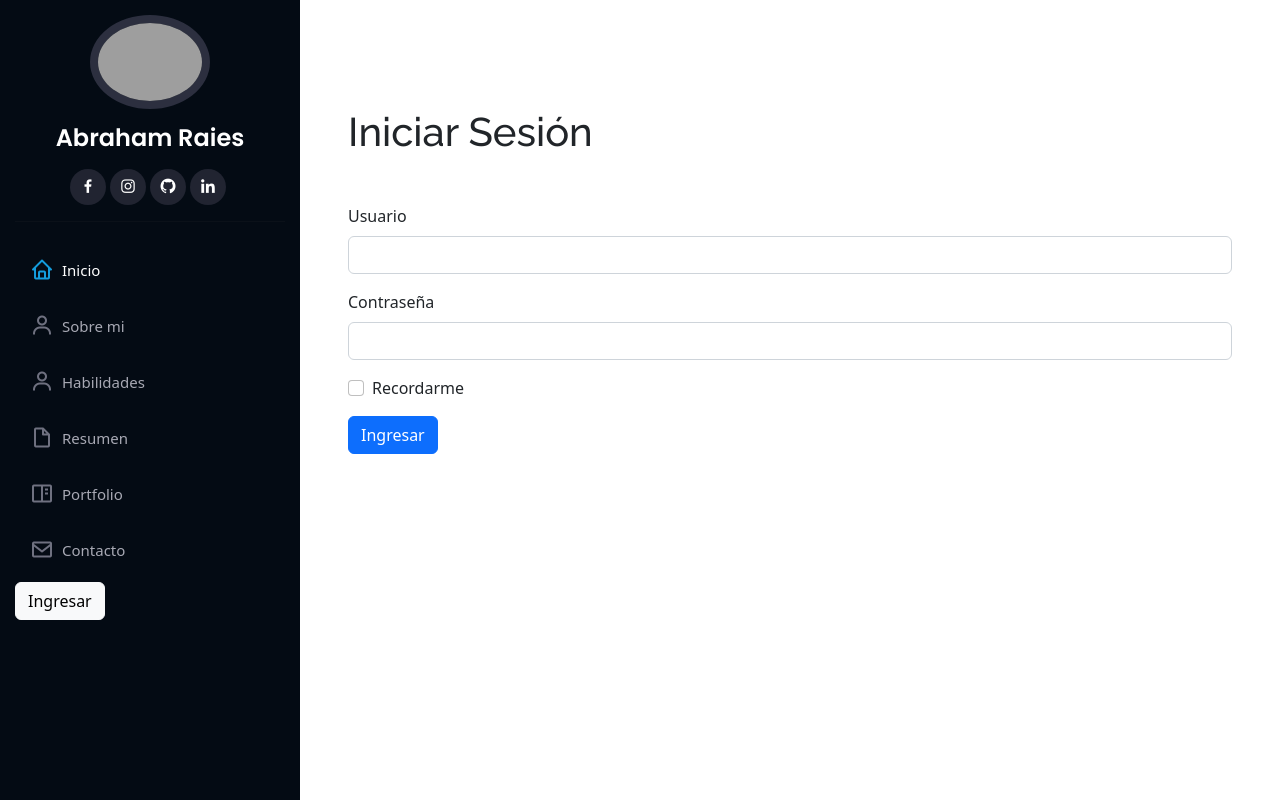
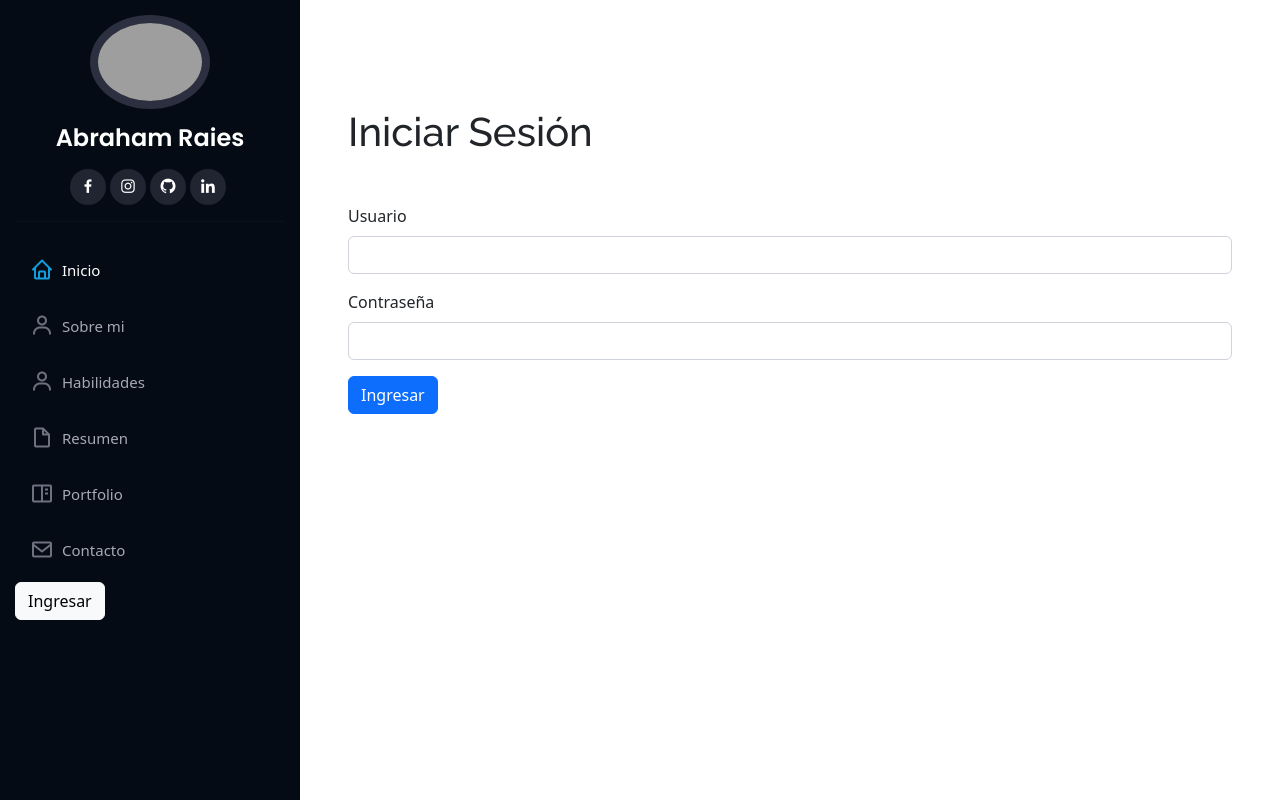
Before and after one commit to abrahamraies/FrontEndArgPrograma, an Angular app in the folder FrontEnd/: page /login in a window 1280 px wide. Built offline with nearby package versions, Linux system fonts and the light colour scheme; grey boxes are pictures that could not be loaded; what ngx-typed-js, progress-bar-angular would draw is missing.

Commit message:
Se quita checkbox

```diff
--- a/FrontEnd/src/app/components/login/login.component.html
+++ b/FrontEnd/src/app/components/login/login.component.html
@@ -9,9 +9,6 @@
     <label for="password" class="form-label">Contraseña</label>
     <input type="password" class="form-control" id="password" [(ngModel)]="password" required name="password">
   </div>
-  <div class="mb-3 form-check">
-    <input type="checkbox" class="form-check-input" id="exampleCheck1">Recordarme
-  </div>
   <button type="submit" class="btn btn-primary" (click)="onLogin()">Ingresar</button>
 </form>
 </section>
```
